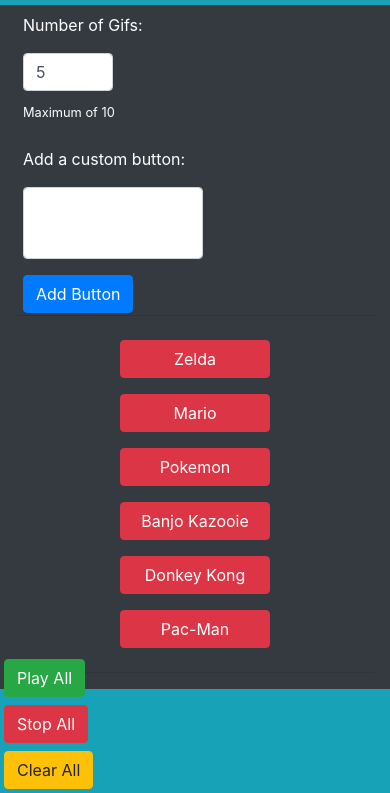
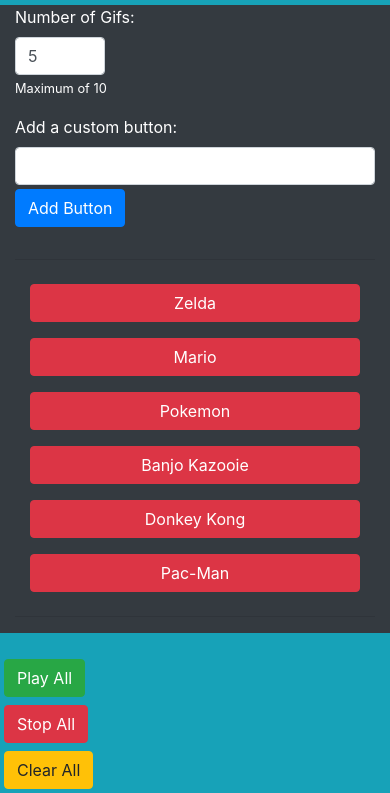
Before and after one commit to LtWilhelm/giftastic, a plain HTML site: page index.html in a window 390 px wide. Shown: the part 51-844 px from the top of the page. Drawn offline with nearby package versions, Linux system fonts and the light colour scheme.

Commit message:
finished

```diff
--- a/assets/js/script.js
+++ b/assets/js/script.js
@@ -11,7 +11,7 @@ function initialize (array) {
     $gifs.empty();
     $btns.empty();
     array.forEach(e => {
-        btn = $('<button class="btn btn-danger col-md-2 col-5 m-2">');
+        let btn = $('<button class="btn btn-danger col-md-2 col-11 m-2">');
         btn.text(e);
         btn.attr('data-name', e);
         $btns.append(btn);
@@ -61,8 +61,6 @@ $gifs.on('click', 'img', function(){
 
 // play all/stop all buttons
 $('#play-all').on('click', function(){
-    event.preventDefault();
-
     let $gif = $('.gif');
     for (let i = 0; i < $gif.length; i++) {
         const element = $gif[i];
@@ -72,10 +70,8 @@ $('#play-all').on('click', function(){
         $(element).attr('src', animate);
         $(element).attr('data-state', 'animate');
     }
-})
+});
 $('#stop-all').on('click', function(){
-    event.preventDefault();
-
     let $gif = $('.gif');
     for (let i = 0; i < $gif.length; i++) {
         const element = $gif[i];
@@ -85,6 +81,18 @@ $('#stop-all').on('click', function(){
         $(element).attr('src', still);
         $(element).attr('data-state', 'still');
     }
-})
+});
+
+// clear all
+$('#clear-all').on('click', function(){
+    $gifs.empty();
+});
 
 // add new buttons
+$('#add-button').on('click', function(){
+    event.preventDefault();
+    let btn = $('<button class="btn btn-danger col-md-2 col-5 m-2">');
+    btn.text($('#search').val());
+    btn.attr('data-name', $('#search').val());
+    $btns.append(btn);
+});
--- a/index.html
+++ b/index.html
@@ -21,14 +21,14 @@
     <div class="container bg-dark">
         <div class="row">
             <form class="form-group col-12 col-sm-6">
-                <label for="limit" class="text-white m-2">Number of Gifs:</label>
-                <input type="number" name="limit" id="limit" class="m-2 form-control col-3" min="1" max="10" value="5">
-                <small class="text-white ml-2">Maximum of 10</small>
+                <label for="limit" class="text-white m-sm-2">Number of Gifs:</label>
+                <input type="number" name="limit" id="limit" class="m-sm-2 form-control col-3" min="1" max="10" value="5">
+                <small class="text-white m-sm-2">Maximum of 10</small>
             </form>
             <form class="form-group col-12 col-sm-6 d-flex flex-column align-items-sm-end align-items-start">
-                <label for="search" class="text-white m-2">Add a custom button:</label>
-                <input type="text" name="search" id="search" class="form-control m-2 col-6 col-md-4">
-                <button class="btn btn-primary m-2" id="add-button">Add Button</button>
+                <label for="search" class="text-white m-sm-2">Add a custom button:</label>
+                <input type="text" name="search" id="search" class="form-control m-sm-2">
+                <button class="btn btn-primary mt-1 m-sm-2" id="add-button">Add Button</button>
             </form>
         </div>
         <hr>
```
